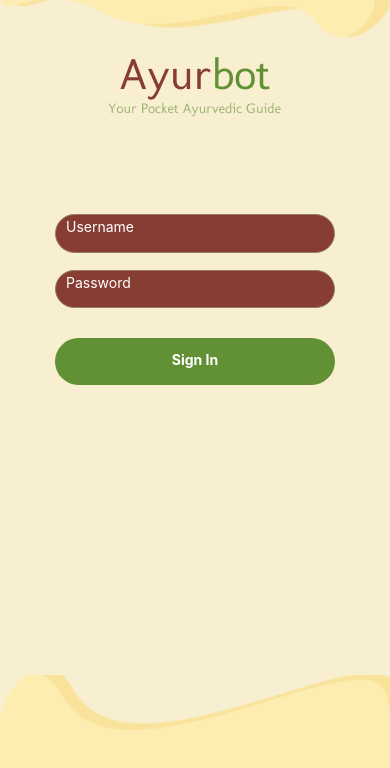
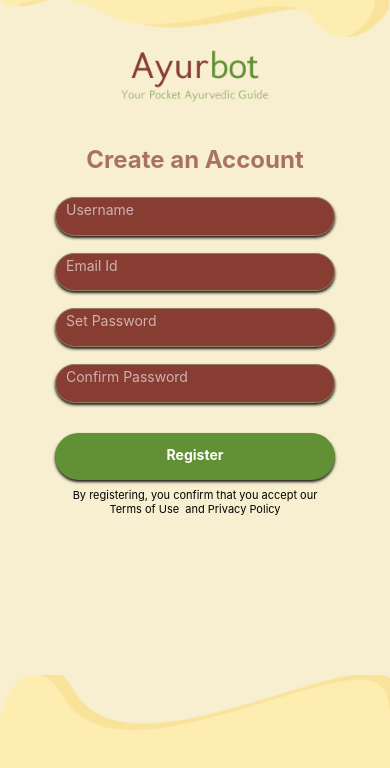
Before and after one commit to Yashasvi222/AyurvedaQnA, a React Native app: screen / in a window 390 px wide. Shown: the top 768 px of the page. Built offline with nearby package versions, Linux system fonts and the light colour scheme.

Commit message:
Added Home Screen

```diff
--- a/App.js
+++ b/App.js
@@ -7,8 +7,8 @@ const App = () => {
   return (
     <ScrollView style={styles.root}>
 
-      <SignInScreen />
-      {/* <SignUpScreen /> */}
+      {/* <SignInScreen /> */}
+      <SignUpScreen />
     </ScrollView>
   )
 }
--- a/src/components/CustomButton/CustomButton.js
+++ b/src/components/CustomButton/CustomButton.js
@@ -20,6 +20,14 @@ const styles = StyleSheet.create({
 
         borderRadius: 50,
 
+        //shadow for iOS
+        shadowColor: 'black',
+        shadowOffset: { width: 0, height: 2 },
+        shadowOpacity: 0.9,
+        shadowRadius: 3,
+
+        //shadow for Android
+        elevation: 10,
     },
     text: {
         fontWeight: 'bold',
--- a/src/components/CustomInput/CustomInput.js
+++ b/src/components/CustomInput/CustomInput.js
@@ -6,7 +6,7 @@ const CustomInput = ({value, setValue, placeholder, secureTextEntry}) => {
     <View style={styles.container}>
       <TextInput
         placeholder={placeholder}
-        placeholderTextColor="#FFF"
+        placeholderTextColor='rgba(255, 255, 255, 0.6)'
         value={value}
         onChangeText={setValue}
         style={styles.input}
@@ -29,6 +29,15 @@ const styles = StyleSheet.create({
         paddingHorizontal: 10,
         paddingTop: 3,
         marginTop: 17,
+
+        //shadow for iOS
+        shadowColor: 'black',
+        shadowOffset: { width: 0, height: 2 },
+        shadowOpacity: 0.9,
+        shadowRadius: 3,
+
+        //shadow for Android
+        elevation: 10,
     },
 
     input: {
--- /dev/null
+++ b/src/screens/HomeScreen/index.js
@@ -0,0 +1 @@
+export { default } from './HomeScreen;'
```
Also changed, not shown: src/screens/HomeScreen/HomeScreen.js (added).
